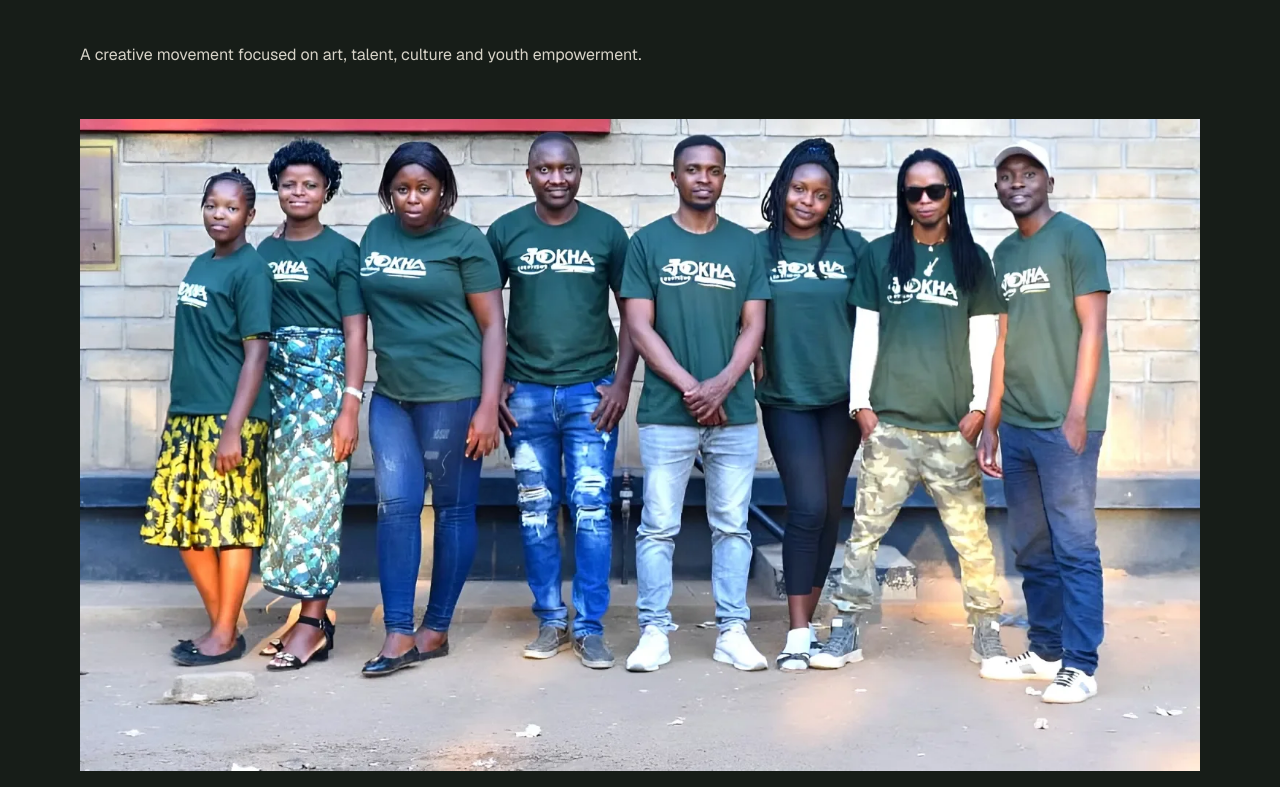
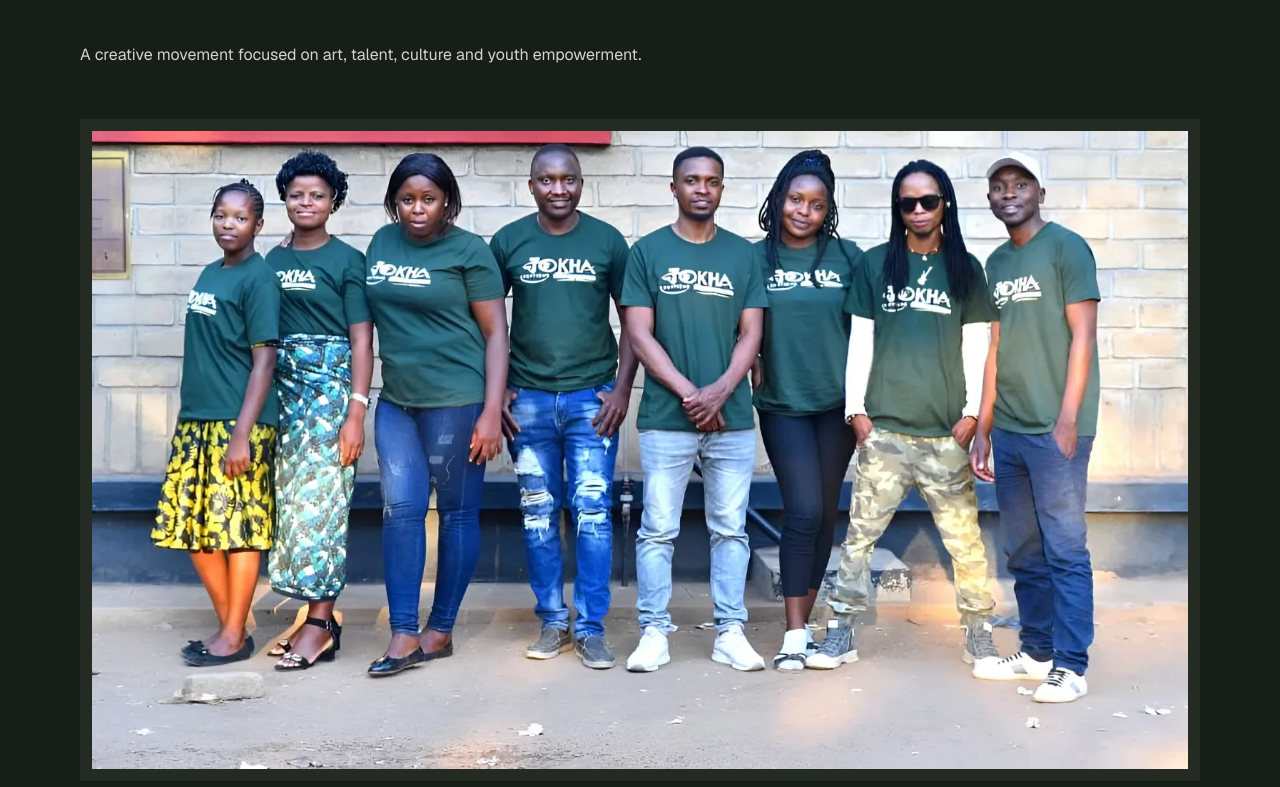
Before and after one commit to Jonathan97k/chikondi, a Next.js app: page /about in a window 1280 px wide. Shown: the part 413-1200 px from the top of the page. Built offline with nearby package versions, Linux system fonts and the light colour scheme.

Commit message:
Prevent team photo faces from being cropped on About page

```diff
--- a/app/about/page.tsx
+++ b/app/about/page.tsx
@@ -9,8 +9,8 @@ export default function AboutPage() {
           <p className="text-[10px] font-bold uppercase tracking-[.3em] text-[#c9a96c]">Art · Talent · Culture</p>
           <h1 className="mt-6 font-serif text-5xl leading-[.98] sm:text-7xl lg:text-8xl">Meet<br /><em className="text-[#c9a96c]">TOKHA CREATIONS.</em></h1>
           <p className="mt-8 max-w-2xl text-base leading-8 text-[#d7d3c8]">A creative movement focused on art, talent, culture and youth empowerment.</p>
-          <figure className="mt-12 overflow-hidden">
-            <Image src="/images/tokha-creative-team-wide.webp" alt="TOKHA CREATIONS creative team together" width={1800} height={1000} priority sizes="(min-width: 1024px) 80vw, 100vw" className="h-auto w-full object-contain" />
+          <figure className="mt-12 overflow-hidden bg-[#242b23] p-2 sm:p-3">
+            <Image src="/images/tokha-creative-team-wide.webp" alt="TOKHA CREATIONS creative team together" width={1800} height={1000} priority sizes="(min-width: 1024px) 80vw, 100vw" className="block h-auto w-full object-contain object-top" />
           </figure>
         </div>
       </section>
```
